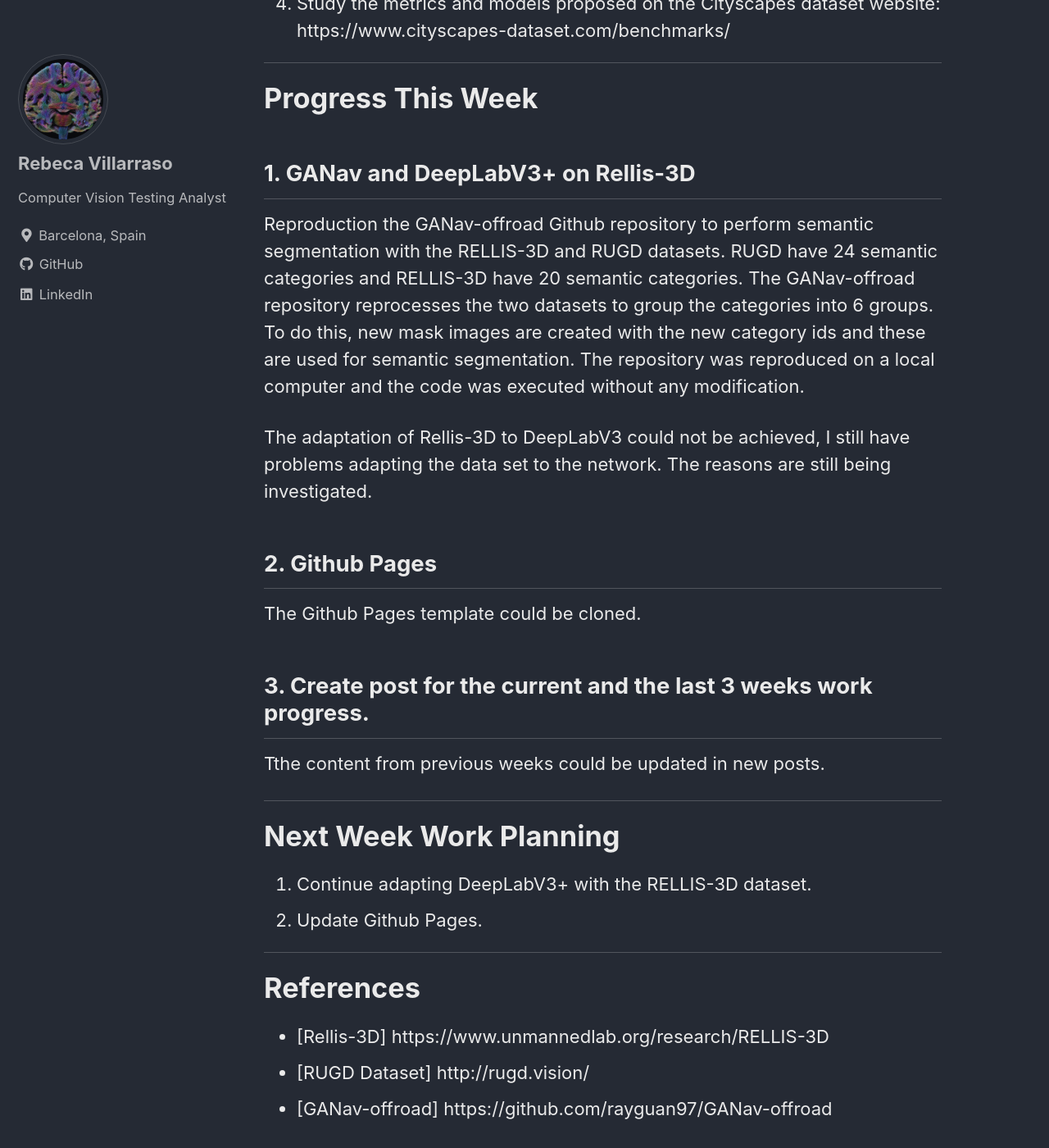
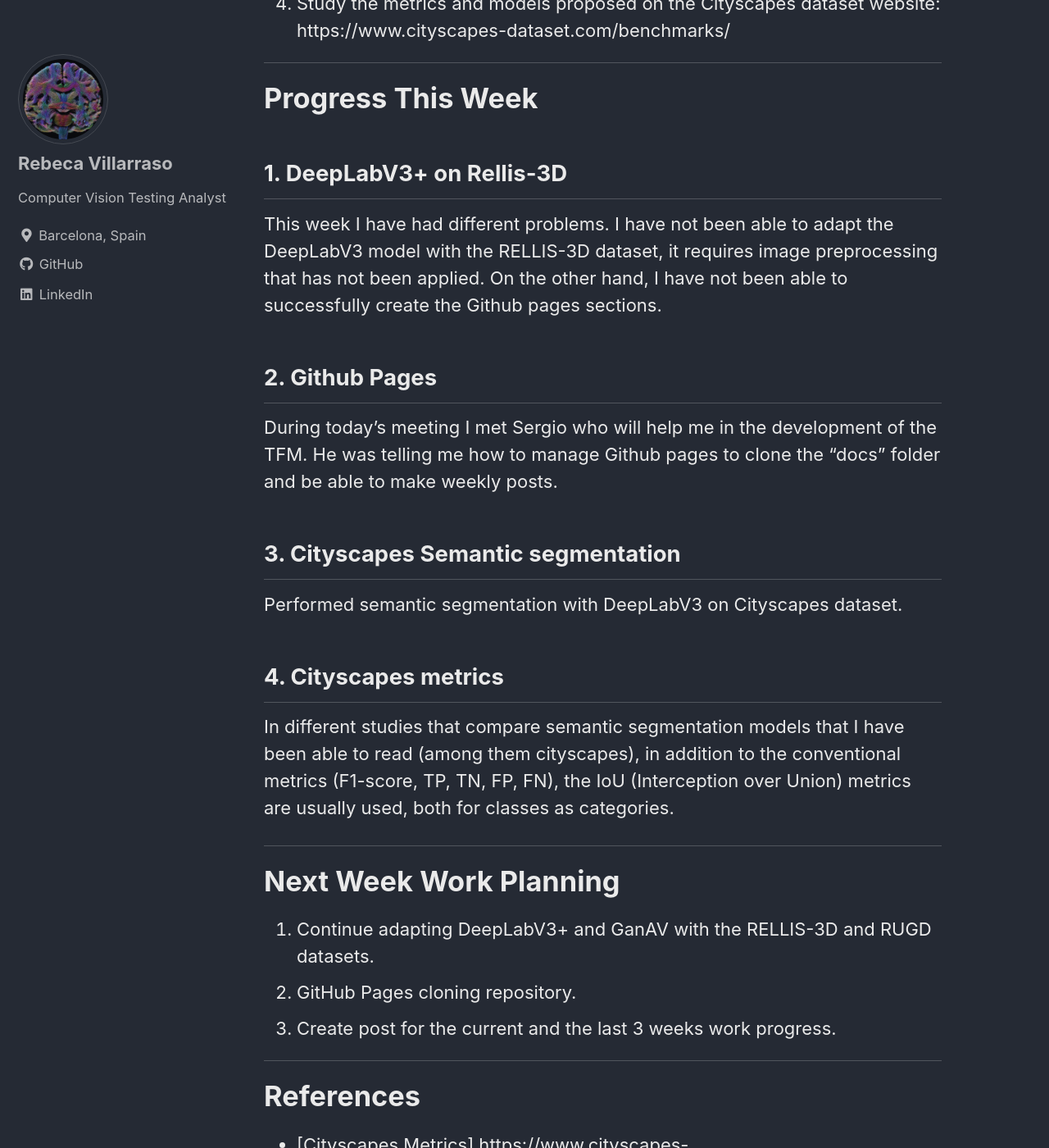
Before and after one commit to RoboticsLabURJC/2024-tfm-rebeca-villaraso, a Jekyll site: the page built from docs/_posts/2024-03-15-Week-2.md, in a window 1280 px wide and 1400 px high, scrolled down 442 px. Shown: the whole window at 82% size. Built offline with Jekyll 4.4.1, drawn with Linux system fonts in a browser that asks for light colours; cached includes are drawn as plain includes; some of the changed text lies outside the part shown.

Commit message:
Update 2024-03-15-Week-2.md

```diff
--- a/docs/_posts/2024-03-15-Week-2.md
+++ b/docs/_posts/2024-03-15-Week-2.md
@@ -21,34 +21,33 @@ tags:
 
 # Progress This Week
 
-## 1. GANav and DeepLabV3+ on Rellis-3D
+## 1. DeepLabV3+ on Rellis-3D
 
-Reproduction the GANav-offroad Github repository to perform semantic segmentation with the RELLIS-3D and RUGD datasets. RUGD have 24 semantic categories and RELLIS-3D have 20 semantic categories. The GANav-offroad repository reprocesses the two datasets to group the categories into 6 groups. To do this, new mask images are created with the new category ids and these are used for semantic segmentation. The repository was reproduced on a local computer and the code was executed without any modification.
-
-The adaptation of Rellis-3D to DeepLabV3 could not be achieved, I still have problems adapting the data set to the network.
-The reasons are still being investigated.
-
+This week I have had different problems. I have not been able to adapt the DeepLabV3 model with the RELLIS-3D dataset, it requires image preprocessing that has not been applied. On the other hand, I have not been able to successfully create the Github pages sections.
 
 ## 2. Github Pages
 
-The Github Pages template could be cloned.
+During today's meeting I met Sergio who will help me in the development of the TFM. He was telling me how to manage Github pages to clone the "docs" folder and be able to make weekly posts.
 
-## 3. Create post for the current and the last 3 weeks work progress.
+## 3. Cityscapes Semantic segmentation
 
-Tthe content from previous weeks could be updated in new posts.
+Performed semantic segmentation with DeepLabV3 on Cityscapes dataset.
+
+## 4. Cityscapes metrics
+
+In different studies that compare semantic segmentation models that I have been able to read (among them cityscapes), in addition to the conventional metrics (F1-score, TP, TN, FP, FN), the IoU (Interception over Union) metrics are usually used, both for classes as categories.
 
 
 ---
 
 # Next Week Work Planning
 
-  1. Continue adapting DeepLabV3+ with the RELLIS-3D dataset.
-  2. Update Github Pages.
+1. Continue adapting DeepLabV3+ and GanAV with the RELLIS-3D and RUGD datasets.
+2. GitHub Pages cloning repository.
+3. Create post for the current and the last 3 weeks work progress.
 
 ---
 
 # References
 
-* [Rellis-3D] https://www.unmannedlab.org/research/RELLIS-3D
-* [RUGD Dataset] http://rugd.vision/
-* [GANav-offroad] https://github.com/rayguan97/GANav-offroad
+* [Cityscapes Metrics] https://www.cityscapes-dataset.com/benchmarks/#instance-level-scene-labeling-task
```
